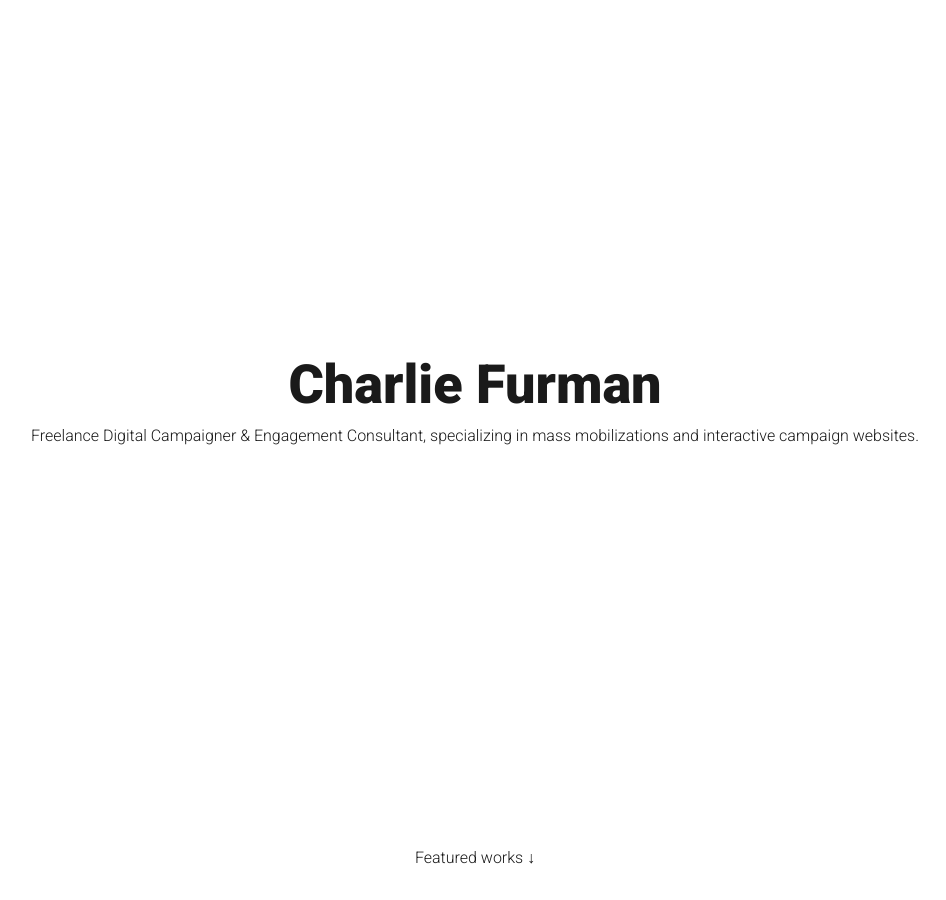
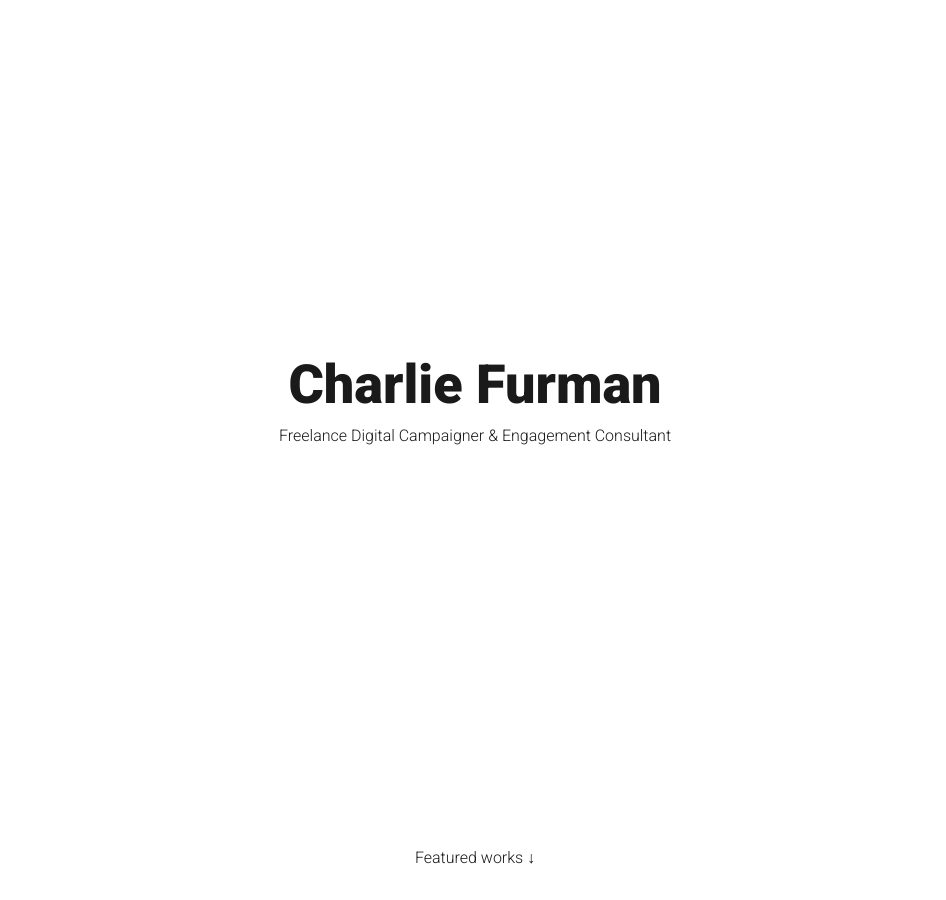
Before and after one commit to DigitalCharlie/DigitalCharlie.github.io, a Jekyll site: the page built from index.html, in a window 1280 px wide and 900 px high. Shown: the whole window, without its empty margins (165-1111 px from the left). Built offline with Jekyll 4.4.1, drawn with Linux system fonts in a browser that asks for light colours; the list of posts is cut into pages by our own code; some of the changed text lies outside the part shown.

Commit message:
html update

```diff
--- a/index.html
+++ b/index.html
@@ -12,7 +12,7 @@
     </div>
     <div class="homepage_title">
       <p>
-        Freelance Digital Campaigner & Engagement Consultant, specializing in mass mobilizations and interactive campaign websites.
+        Freelance Digital Campaigner & Engagement Consultant
       </p>
     </div>
   </div>
@@ -25,6 +25,10 @@
 </div>
 
 <div class="homepage_middle">
+
+  <h3>
+    I specialize in mass mobilizations and interactive campaign websites. Below are a few examples from my body of work.
+  </h3>
 
   <div class="homepage_project">
     <a href="http://www.gopcausedtrump.com/" class="project_link" target="_blank">
```
